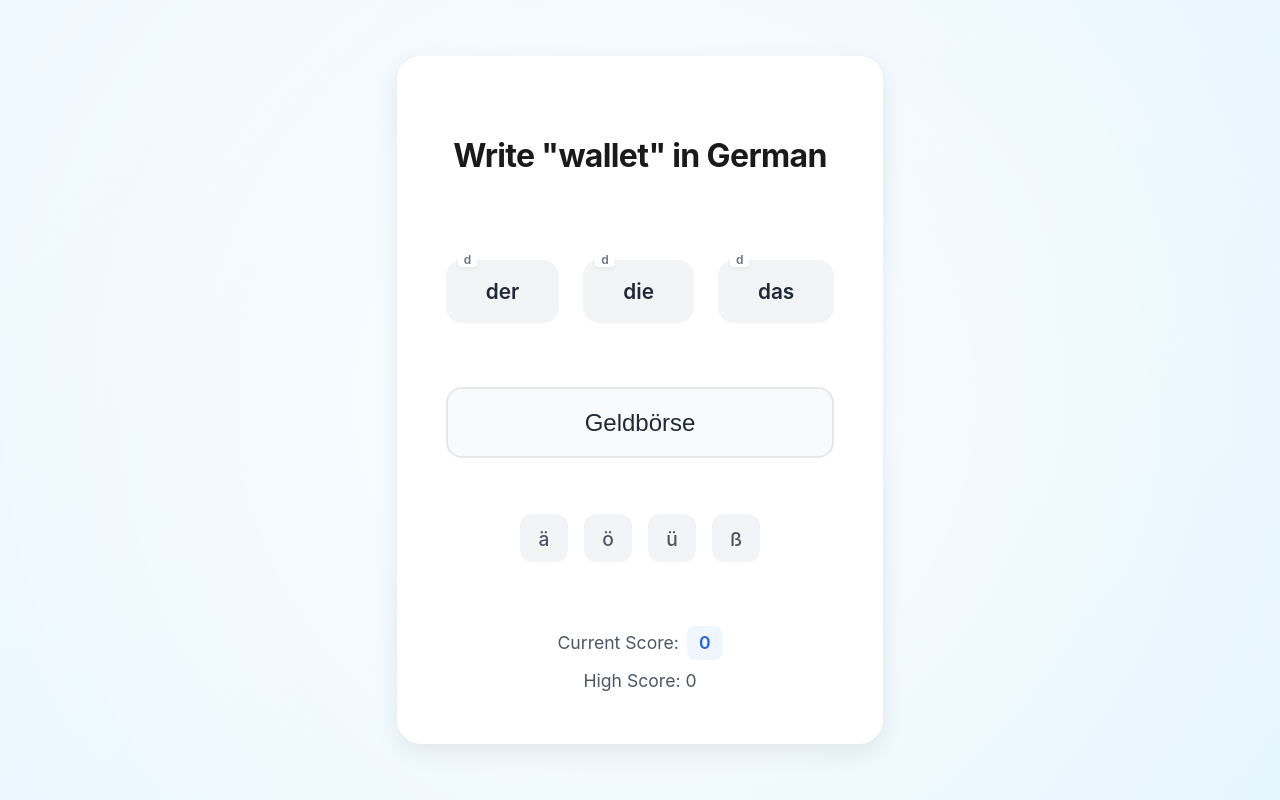
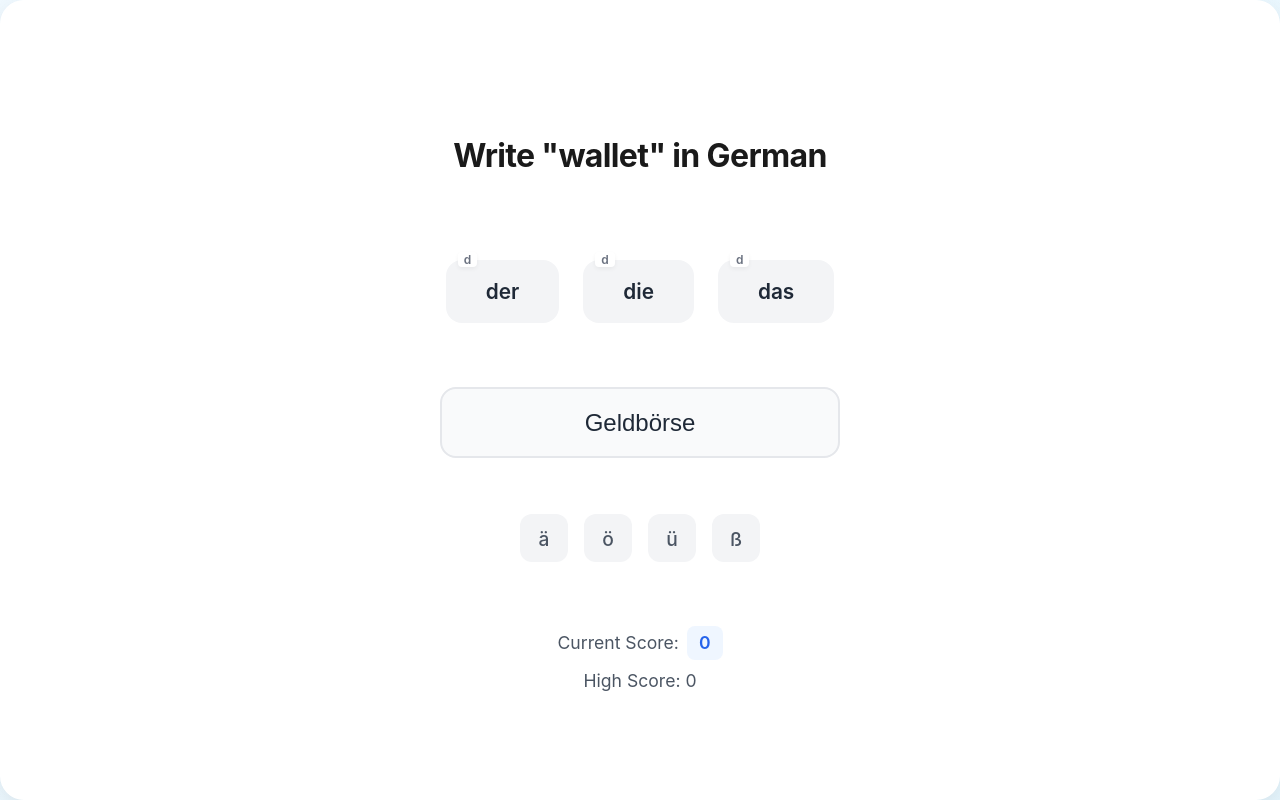
Before and after one commit to moalsayed95/funnyde, a React (Vite) app: page / in a window 1280 px wide. Built offline with nearby package versions, Linux system fonts and the light colour scheme.

Commit message:
second commit fix design

```diff
--- a/src/App.tsx
+++ b/src/App.tsx
@@ -49,21 +49,17 @@ const AppContainer = styled.div`
 
 const MainContent = styled.main`
   flex: 1;
-  width: 100%;
   display: flex;
   justify-content: center;
   align-items: center;
-  padding: 2rem;
   position: relative;
   z-index: 1;
 `
 
 const ContentWrapper = styled.div`
-  width: 100%;
-  max-width: 600px;
-  margin: 0 auto;
-  perspective: 1000px;
-  transform-style: preserve-3d;
+  display: flex;
+  align-items: center;
+  justify-content: center;
 `
 
 function App() {
--- a/src/features/quiz/QuizGame.tsx
+++ b/src/features/quiz/QuizGame.tsx
@@ -121,17 +121,19 @@ const TEMP_WORDS: Word[] = [
 
 
 const QuizContainer = styled.div`
-  width: 100%;
+  width: 100vw;
+  min-height: 100vh;
   display: flex;
   flex-direction: column;
   align-items: center;
+  justify-content: center;
   background: white;
   border-radius: 24px;
   box-shadow: 0 8px 24px rgba(0, 0, 0, 0.08);
-  padding: 3rem;
-  min-height: 500px;
+  padding: 2rem;
   backdrop-filter: blur(10px);
   border: 1px solid rgba(255, 255, 255, 0.2);
+  position: relative;
 `
 
 const QuestionText = styled.h2`
@@ -218,22 +220,30 @@ interface StyledFeedbackProps {
 }
 
 const FeedbackContainer = styled.div<StyledFeedbackProps>`
+  position: fixed;
+  left: 50%;
+  bottom: 32px;
+  transform: translateX(-50%);
   width: 100%;
   max-width: 500px;
   background-color: ${props => props.$isCorrect ? '#ecfdf5' : '#fef2f2'};
   padding: 1.5rem;
   border-radius: 16px;
-  margin: 2rem 0;
   color: ${props => props.$isCorrect ? '#065f46' : '#991b1b'};
   text-align: center;
-  animation: fadeIn 0.4s cubic-bezier(0.4, 0, 0.2, 1);
   font-size: 1.1rem;
   font-weight: 500;
   border: 1px solid ${props => props.$isCorrect ? '#a7f3d0' : '#fecaca'};
+  box-shadow: 0 4px 12px rgba(0, 0, 0, 0.1);
+  z-index: 10;
+  animation: slideUpFade 2s cubic-bezier(0.4, 0, 0.2, 1);
+  margin: 0 1rem;
 
-  @keyframes fadeIn {
-    from { opacity: 0; transform: translateY(-10px); }
-    to { opacity: 1; transform: translateY(0); }
+  @keyframes slideUpFade {
+    0% { opacity: 0; transform: translate(-50%, 0); }
+    15% { opacity: 1; transform: translate(-50%, 0); }
+    85% { opacity: 1; transform: translate(-50%, 0); }
+    100% { opacity: 0; transform: translate(-50%, 0); }
   }
 `
 
```
